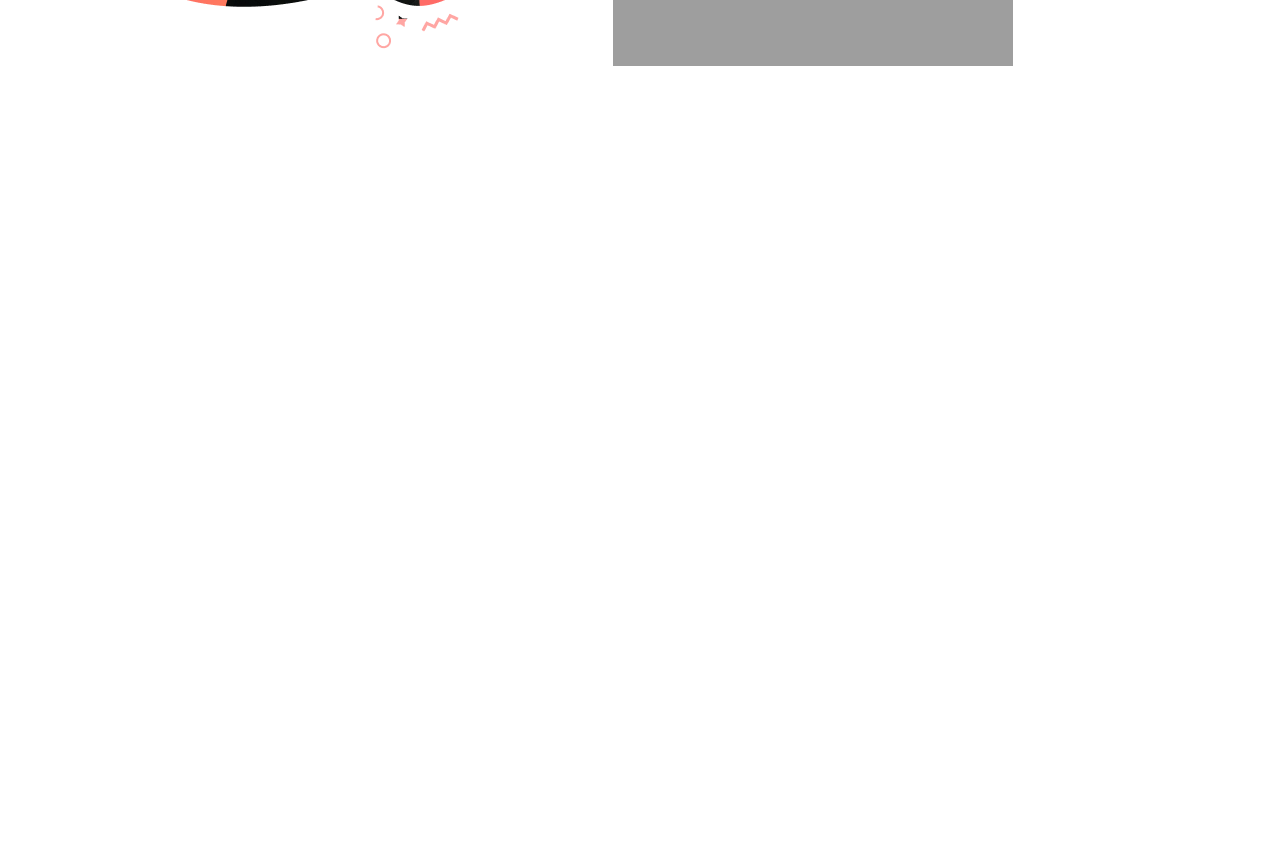
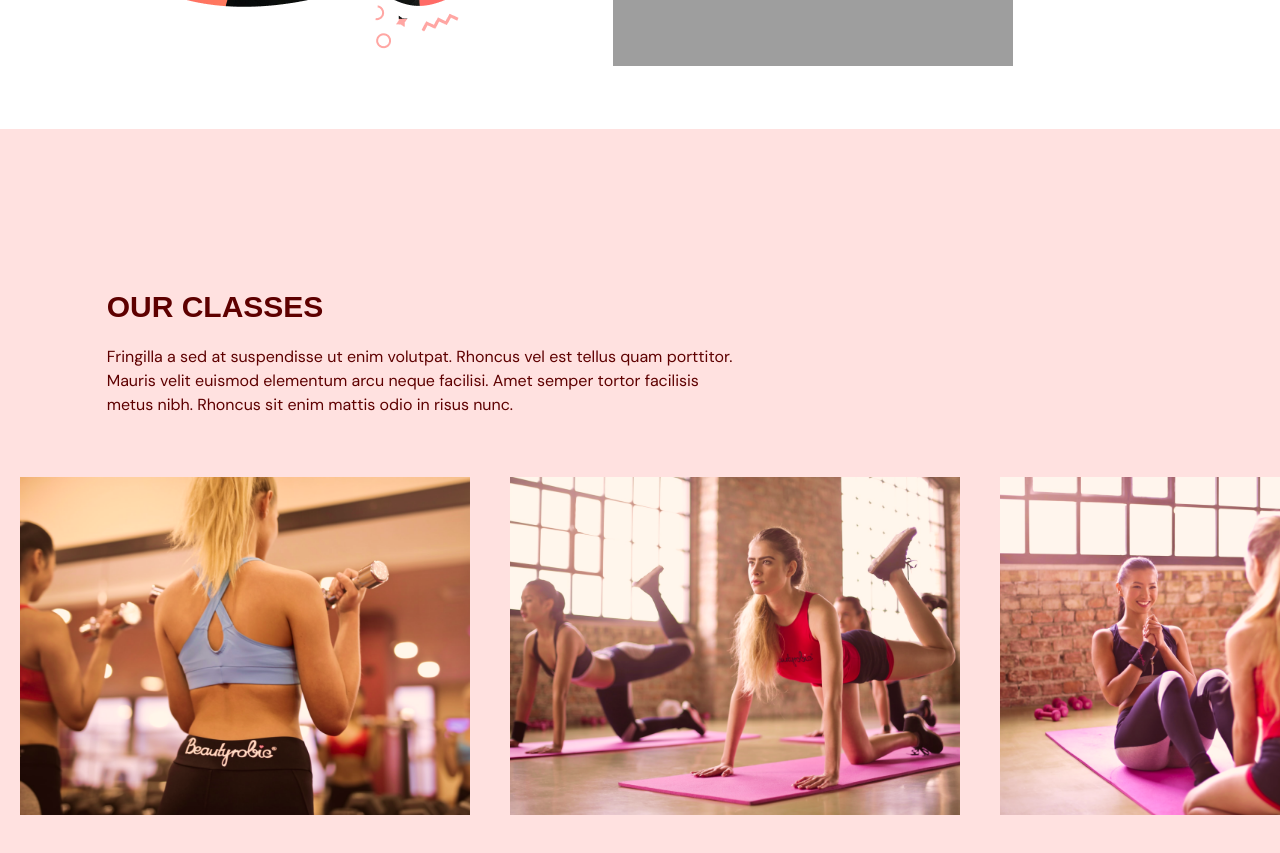
Before and after one commit to iyashtyagi/EvoGym, a React (Vite) app: page / in a window 1280 px wide. Shown: the part 1980-2833 px from the top of the page. Before the commit the page ends 2109 px from the top, so only its background shows below. Built offline with nearby package versions, Linux system fonts and the light colour scheme.

Commit message:
ourclasses section

```diff
--- a/src/App.tsx
+++ b/src/App.tsx
@@ -3,6 +3,7 @@ import Navbar from "./scenes/navbar"
 import { SelectedPage } from "./shared/types";
 import Home from "./scenes/home";
 import Benefits from "./scenes/benefits";
+import OurClasses from "./scenes/ourClasses";
 
 function App() {
     const [selectedPage, setSelectedPage] = useState<SelectedPage>(SelectedPage.Home );
@@ -28,6 +29,7 @@ function App() {
             <Navbar isTopOfPage={isTopOfPage} selectedPage={selectedPage} setSelectedPage={setSelectedPage}/>
             <Home setSelectedPage={setSelectedPage}/>
             <Benefits setSelectedPage={setSelectedPage}/>
+            <OurClasses setSelectedPage={setSelectedPage}/>
         </div>
     )
 }
```
Also changed, not shown: src/shared/types.ts (+7 -0 lines).
